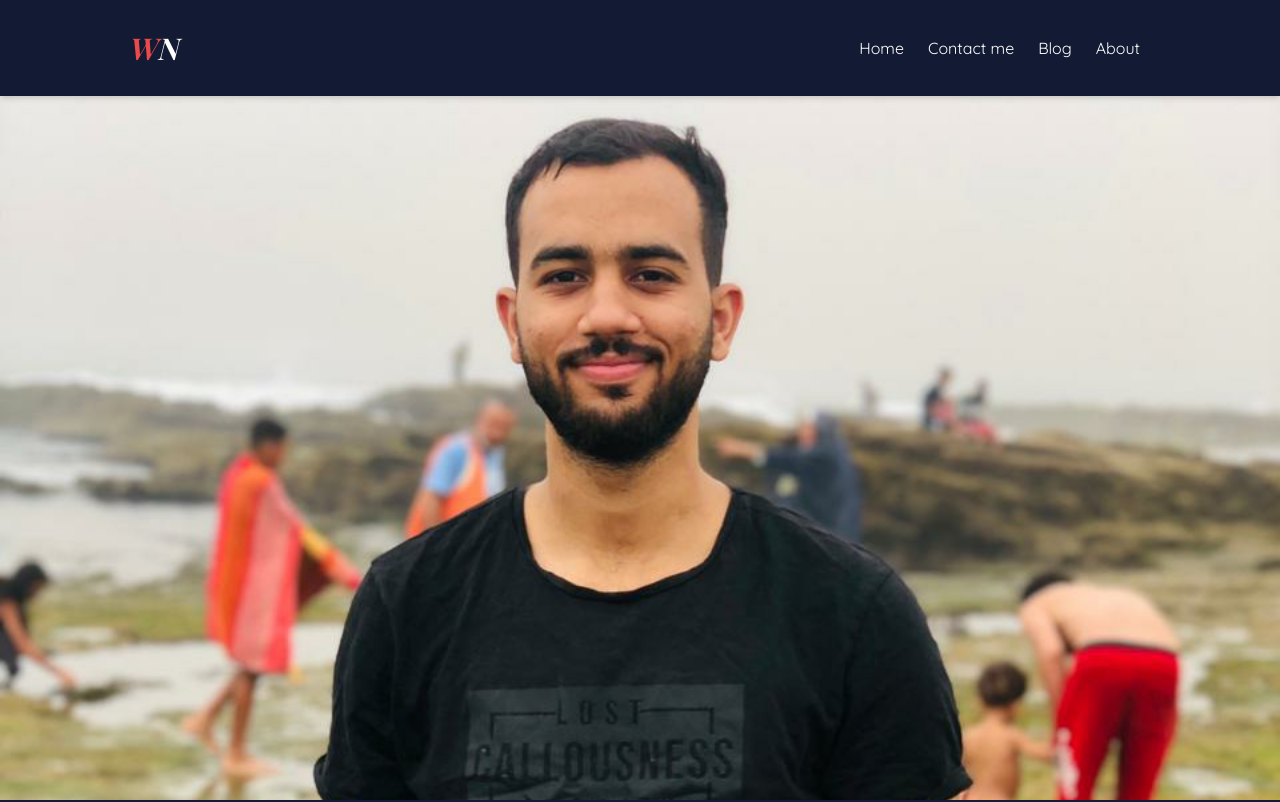
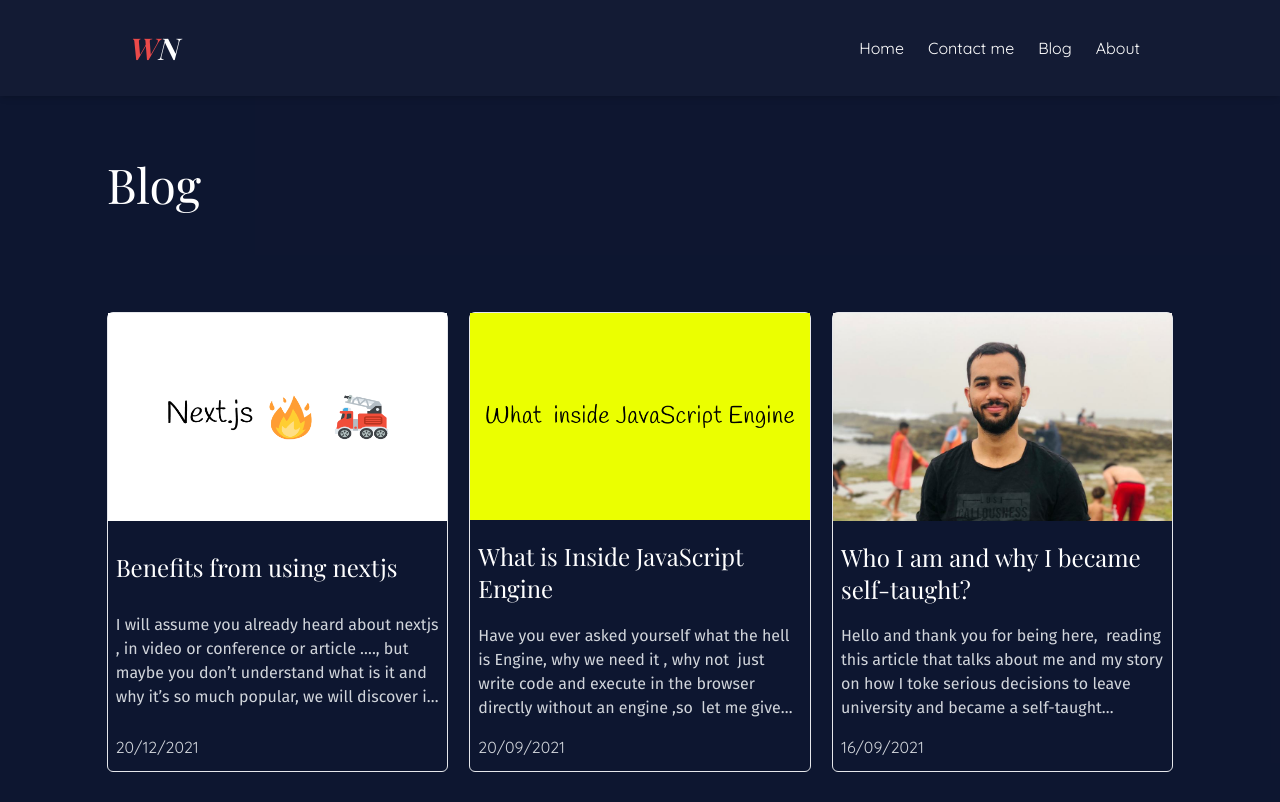
Before and after one commit to wassimnassour/wnassour.com, a Next.js app: page /blog in a window 1280 px wide. Shown: the top 802 px of the page. Built offline with nearby package versions, Linux system fonts and the light colour scheme; a web font is replaced by a local one.

Commit message:
update the blog page

```diff
--- a/pages/blog.tsx
+++ b/pages/blog.tsx
@@ -10,67 +10,6 @@ interface Props {
   posts: IPost[]
 }
 
-const ArticleCard = ({
-  title,
-  date,
-  slug,
-  excerpt,
-  image,
-}: {
-  title: string
-  date: string
-  slug: string
-  excerpt: string
-  image: string
-}) => {
-  return (
-    <Link href={`/posts/${slug}`}>
-      {/* <a
-        sx={{
-          display: 'flex',
-          flexDirection: 'column',
-          alignItems: 'flex-start',
-          cursor: 'pointer',
-          flexGrow: 0,
-          flexBasis: ['100%', '100%', '31%', '30%'],
-          px: 2,
-          mx: ['auto', 'auto', 1],
-          bg: ['#49536b', '#49536b', 'transparent'],
-          ml: 0,
-          my: [2, 2, 5],
-          borderRadius: 3,
-        }}
-      > */}
-      <div
-        sx={{
-          width: '100%',
-          position: 'relative',
-          display: ['none', 'none', 'block'],
-          mx: 'auto',
-          mb: [1, 2, 0],
-          borderRadius: 7,
-          height: [140, 200],
-        }}
-      >
-        <NextImage src={image} layout="fill" objectFit="cover" alt={title} />
-      </div>
-
-      <h1 sx={{ fontSize: 22, m: 0, mt: 2, color: 'white' }}>{title}</h1>
-      <p sx={{ mb: 3, fontSize: [14, 14, 16], color: 'whitesmoke' }}>
-        {excerpt.substring(1, 189)}...
-      </p>
-      <div
-        sx={{
-          color: 'gainsboro',
-        }}
-      >
-        <span sx={{ mb: 1 }}>{date}</span>
-      </div>
-      {/* </a> */}
-    </Link>
-  )
-}
-
 const Blog = ({ posts }: Props) => {
   return (
     <>
@@ -81,24 +20,9 @@ const Blog = ({ posts }: Props) => {
           url: `${SITE_URL}/blog`,
         }}
       />
-      <div
-        sx={{
-          width: ['90%', '95%', '94%', '90%'],
-          maxWidth: 1200,
-          mx: 'auto',
-        }}
-      >
-        <h1 sx={{ color: 'white', ml: [1], fontSize: 50 }}>Blog</h1>
-        <div
-          sx={{
-            display: ['flex'],
-            flexWrap: ['wrap'],
-            alignItems: ['center', 'flex-start'],
-            justifyContent: ['center', 'center', 'space-between'],
-            mx: 'auto',
-            width: '100%',
-          }}
-        >
+      <div className="w-10/12 max-w-6xl min-h-screen mx-auto mt-16">
+        <h1 className="my-5 mb-16 text-5xl text-white">Blog</h1>
+        <div className="flex flex-wrap items-start justify-center w-full md:justify-between">
           {posts.map((post) => {
             return (
               <ArticleCard
@@ -135,3 +59,45 @@ export const getStaticProps: GetStaticProps = async () => {
     },
   }
 }
+
+const ArticleCard = ({
+  title,
+  date,
+  slug,
+  excerpt,
+  image,
+}: {
+  title: string
+  date: string
+  slug: string
+  excerpt: string
+  image: string
+}) => {
+  return (
+    <Link
+      href={`/posts/${slug}`}
+      className="flex flex-col w-full  mt-10  border  h-[460px] justify-between   rounded-md cursor-pointer md:w-[32%]"
+    >
+      <div className="w-full h-36 md:h-52">
+        <div className="w-full h-full overflow-hidden">
+          <NextImage
+            src={image}
+            className="object-cover w-full h-full"
+            quality={100}
+            width={200}
+            height={200}
+            alt={title}
+          />
+        </div>
+      </div>
+
+      <h1 className="px-2 my-5 text-2xl text-white line-clamp-2">{title}</h1>
+      <p className="px-2 mb-4 text-base text-gray-300 line-clamp-4">
+        {excerpt.substring(0, 189)}...
+      </p>
+      <div className="flex justify-between px-2 text-gray-300">
+        <span className="mb-3">{date}</span>
+      </div>
+    </Link>
+  )
+}
```
